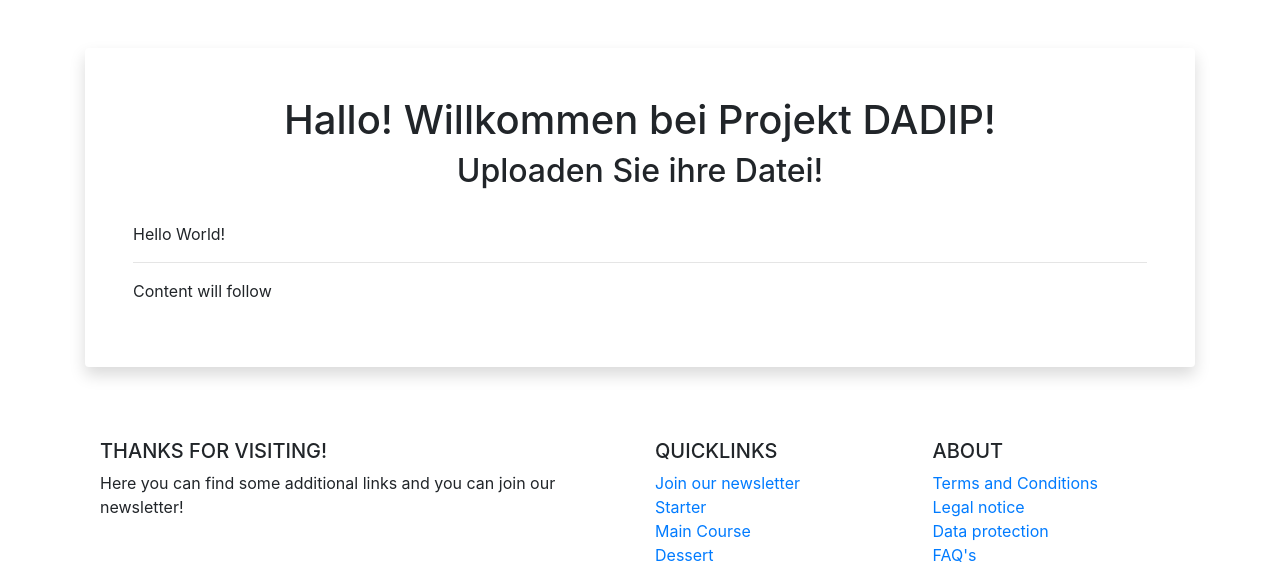
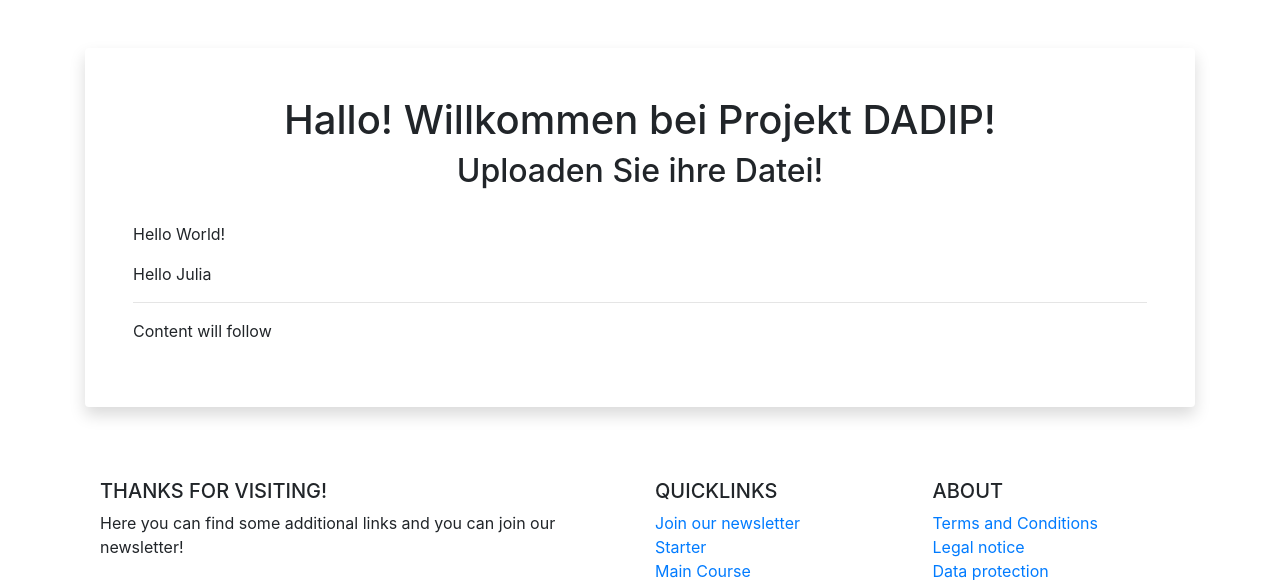
Before and after one commit to xflox12/Project_DADIP, a Django app: page / in a window 1280 px wide. Shown: the top 580 px of the page. Run offline with Django 3.2, Linux system fonts and the light colour scheme; some libraries are stand-ins or nearby versions.

Commit message:
Test Commit mit Julia

```diff
--- a/theStartpageApp/templates/home.html
+++ b/theStartpageApp/templates/home.html
@@ -11,6 +11,7 @@
 {% block mainContent %}
 
      <p> Hello World!</p>
+    <p>Hello Julia</p>
 
 {% endblock %}
 
```
